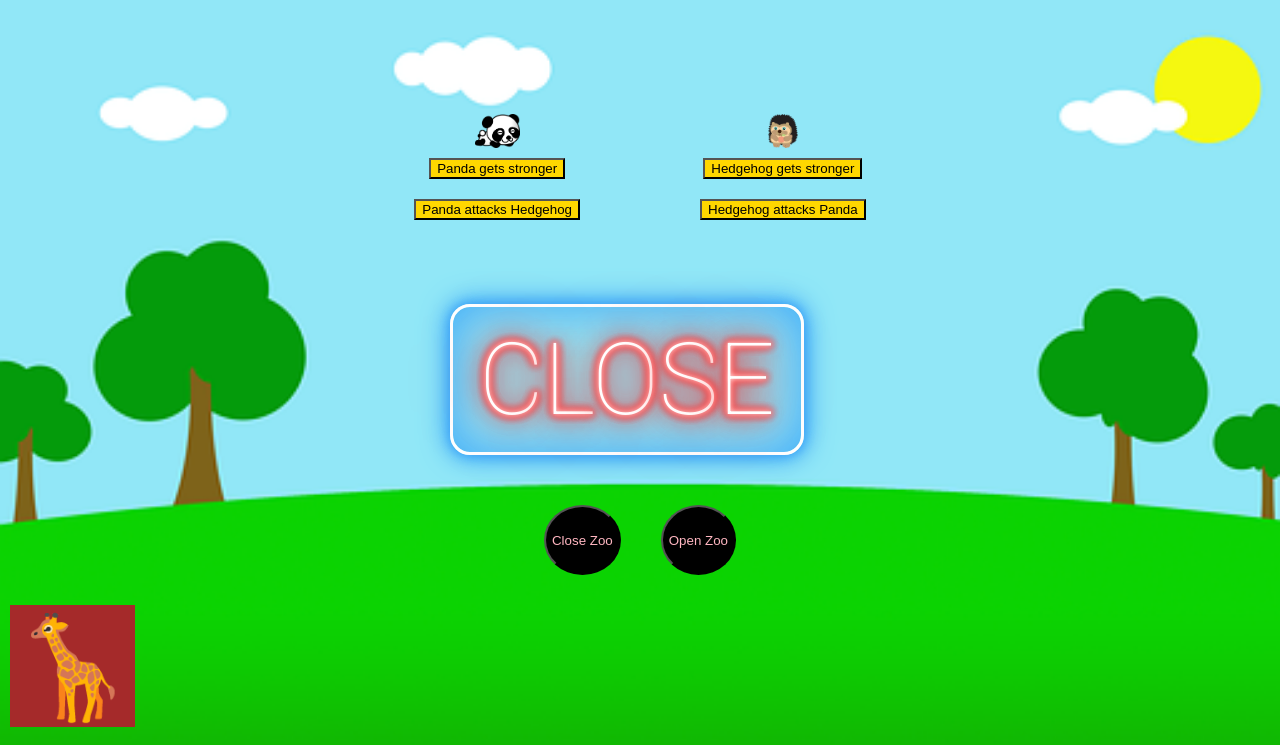
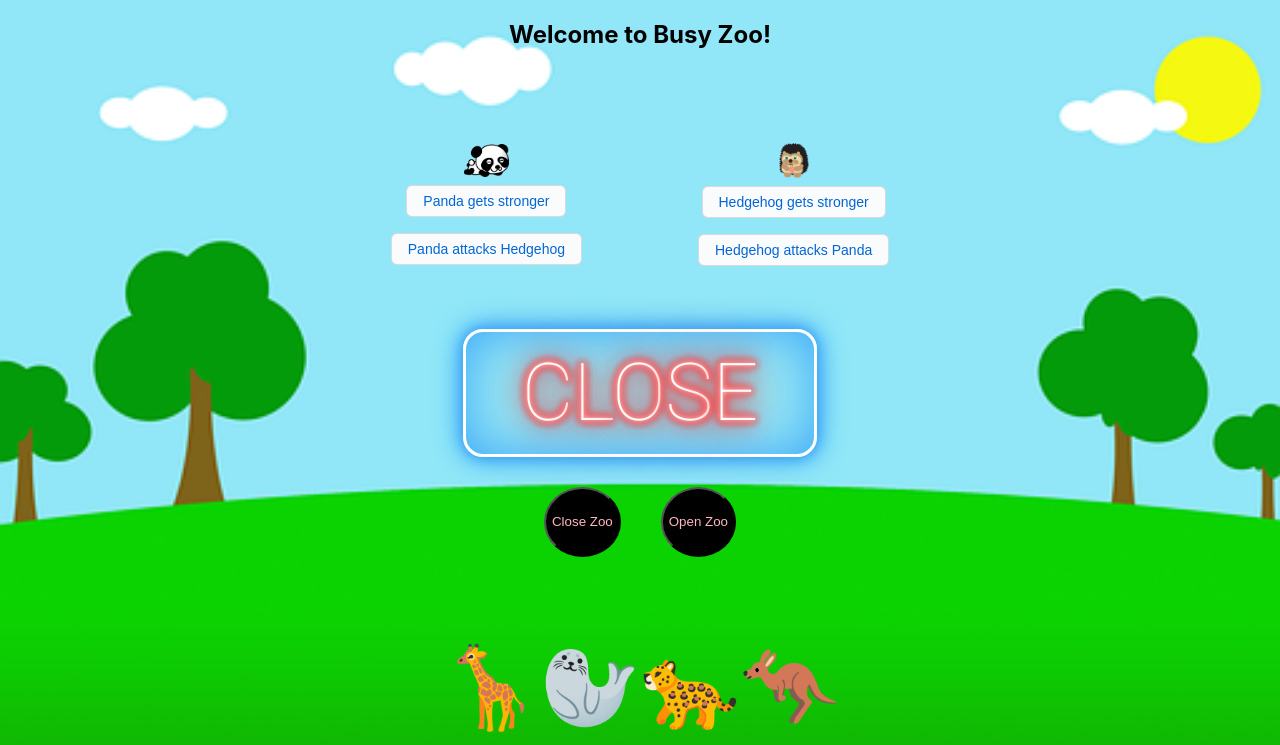
Before and after one commit to alicehsing/busy-zoo, a React (Create React App) app: page / in a window 1280 px wide. Shown: the top 745 px of the page. Built offline with nearby package versions, Linux system fonts and the light colour scheme.

Commit message:
on click of each button, an animal gets added/removed to the animal parade, and style css

```diff
--- a/src/AnimalEmoji.js
+++ b/src/AnimalEmoji.js
@@ -1,10 +1,10 @@
 import React from 'react';
 
 export default function AnimalEmoji(props) {
-  return <div className="animal-item">
-    <span>{props.animal === 'giraffe' && '🦒'}</span>
-    <span>{props.animal === 'leopard' && '🐆'}</span>
-    <span>{props.animal === 'kangaroo' && '🦘'}</span>
-    <span>{props.animal === 'seal' && '🦭'}</span>
-  </div>;
+  return <span>
+    {props.animal === 'giraffe' && '🦒'}
+    {props.animal === 'seal' && '🦭'}
+    {props.animal === 'leopard' && '🐆'}
+    {props.animal === 'kangaroo' && '🦘'}
+  </span>;
 }
--- a/src/App.css
+++ b/src/App.css
@@ -53,11 +53,9 @@ body{
   justify-content: center;
   align-items: center;
   margin-top: 40px;
-  /* border: solid 2px cornflowerblue; */
 }
 
 .panda, .hedgehog {
-  /* border: solid 2px darkgrey; */
   margin: 50px;
   display: flex;
   flex-direction: column;
@@ -66,20 +64,62 @@ body{
 }
 
 .fight button {
-  background-color: gold;
-  margin: 10px;
+margin: 8px;
+cursor: pointer;
+display: inline-block;
+padding: 5px 16px;
+font-size: 14px;
+line-height: 20px;
+border: 1px solid;
+border-radius: 6px;
+color: #0366d6;
+background-color: #fafbfc;
+border-color: #1b1f2326;
 }
 
-.fight, .door, .parade {
-  height: 33%;
+.fight button:hover {
+  color: #ffffff;
+  background-color: #0366d6;
 }
 
-.animal-item {
+.fight, .sign {
+  height: 30%;
+}
+
+.parade {
+  height: 40%;
+}
+
+.parade {
   display: flex;
-  flex-direction: row;
+  flex-direction: column;
+  justify-content: center;
+  align-items: center;
+  margin: none;
+  height: 40%;
+}
 
+.parade button {
+  min-width: 120px;
+	position: relative;
+	display: inline-block;
+	text-align: center;
+	text-transform: uppercase;
+  padding: 10px 15px;
+	margin: 20px 20px;
+	font-size: 18px;
+	font-weight: 600;
+  transition: 0.5s;
 }
-.animal-item span {
-  background-color: brown;
-  margin: 10px;
+
+.parade button {
+	cursor: pointer;
 }
+
+.parade span {
+  font-size: 80px;
+}
+
+h2 {
+text-align: center;
+}
--- a/src/App.js
+++ b/src/App.js
@@ -6,22 +6,22 @@ import Parade from './Parade';
 
 function App() {
   const [pandaSize, setPandaSize] = useState(30);
-  const [hedgehogSize, sethedgehogSize] = useState(30);
+  const [hedgehogSize, setHedgehogSize] = useState(30);
   const [isOpen, setIsOpen] = useState(false);
-  const [animalArr, setAnimalArr] = useState(['giraffe', 'leopard', 'kangaroo', 'seal']);
+  const [animalArr, setAnimalArr] = useState(['giraffe', 'seal', 'leopard', 'kangaroo']);
 
   return (
-    <div className="App">
+    <><h2>Welcome to Busy Zoo!</h2><div className="App">
       <section className="fight">
         <div className="panda">
-          {/* the width of the panda should be 2 times whatever the hedgehog size is in state */}
+          {/* the width of the panda should be 1.5 times whatever the hedgehog size is in state */}
           <img src="panda.png" width={pandaSize * 1.5} />
           <button onClick={() => setPandaSize(pandaSize + 5)}>Panda gets stronger</button>
-          <button onClick={() => sethedgehogSize(hedgehogSize - 5)}>Panda attacks Hedgehog</button>
+          <button onClick={() => setHedgehogSize(hedgehogSize - 5)}>Panda attacks Hedgehog</button>
         </div>
         <div className="hedgehog">
           <img src="hedgehog.png" width={hedgehogSize * 1} />
-          <button onClick={() => sethedgehogSize(hedgehogSize + 5)}>Hedgehog gets stronger</button>
+          <button onClick={() => setHedgehogSize(hedgehogSize + 5)}>Hedgehog gets stronger</button>
           <button onClick={() => setPandaSize(pandaSize - 5)}>Hedgehog attacks Panda</button>
         </div>
       </section>
@@ -36,15 +36,15 @@ function App() {
 
       <section className="parade">
         <Parade animalArray={animalArr} />
-        <button>+ Giraffe</button>
-        <button>+ Leopard</button>
-        <button>+ Kangaroo</button>
-        <button>+ Seal</button>
-        <button>Remove Animal</button>
-
+        <div>
+          <button onClick={() => setAnimalArr([...animalArr, 'giraffe'])}>+ Giraffe</button>
+          <button onClick={() => setAnimalArr([...animalArr, 'seal'])}>+ Seal</button>
+          <button onClick={() => setAnimalArr([...animalArr, 'leopard'])}>+ Leopard</button>
+          <button onClick={() => setAnimalArr([...animalArr, 'kangaroo'])}>+ Kangaroo</button>
+          <button onClick={() => setAnimalArr(animalArr.slice(0, animalArr.length - 1))} className="remove-animal">- Animal</button>
+        </div>
       </section>
-
-    </div>
+    </div></>
   );
 }
 
--- a/src/Sign/Sign.css
+++ b/src/Sign/Sign.css
@@ -26,11 +26,18 @@ p {
   margin: 0px;
   color: #fff;
   width: 300px;
-  margin-left: 450px;
+  /* margin-left: 550px; */
+}
+
+.zoo-sign {
+  display: flex;
+  flex-direction: row;
+  justify-content: center;
+  align-items: center;
 }
 
 span {
-  font-size: 100px;
+  font-size: 80px;
 }
 
 p span {
@@ -93,12 +100,13 @@ p span:nth-child(4) {
 }
 
 .sign-button button{
-  margin: 20px;
+  margin: 0px 20px;
   color:lightpink;
   background-color:black;
   height: 70px;
   transition-duration: 0.4s;
-  border-radius: 50%
+  border-radius: 50%;
+  cursor: pointer;
 }
 
 .sign-button button:hover {
--- a/src/Sign/Sign.js
+++ b/src/Sign/Sign.js
@@ -2,7 +2,7 @@ import React from 'react';
 import './Sign.css';
 
 export default function Sign(props) {
-  return <div>
+  return <div className="zoo-sign">
     {
       props.isOpen
         ?
```
Also changed, not shown: 1 other file (tests, documents, lock files or other folders).
